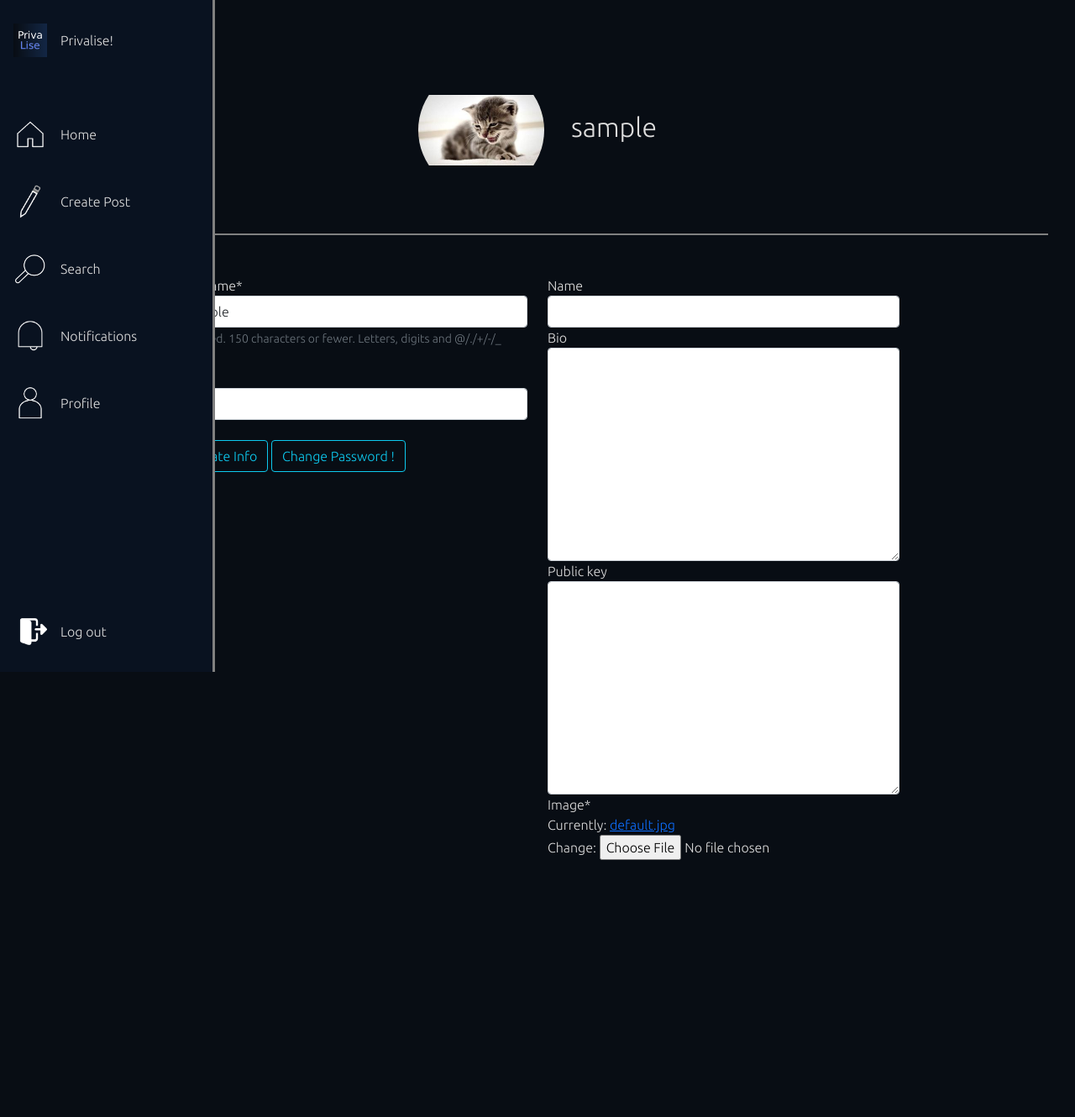
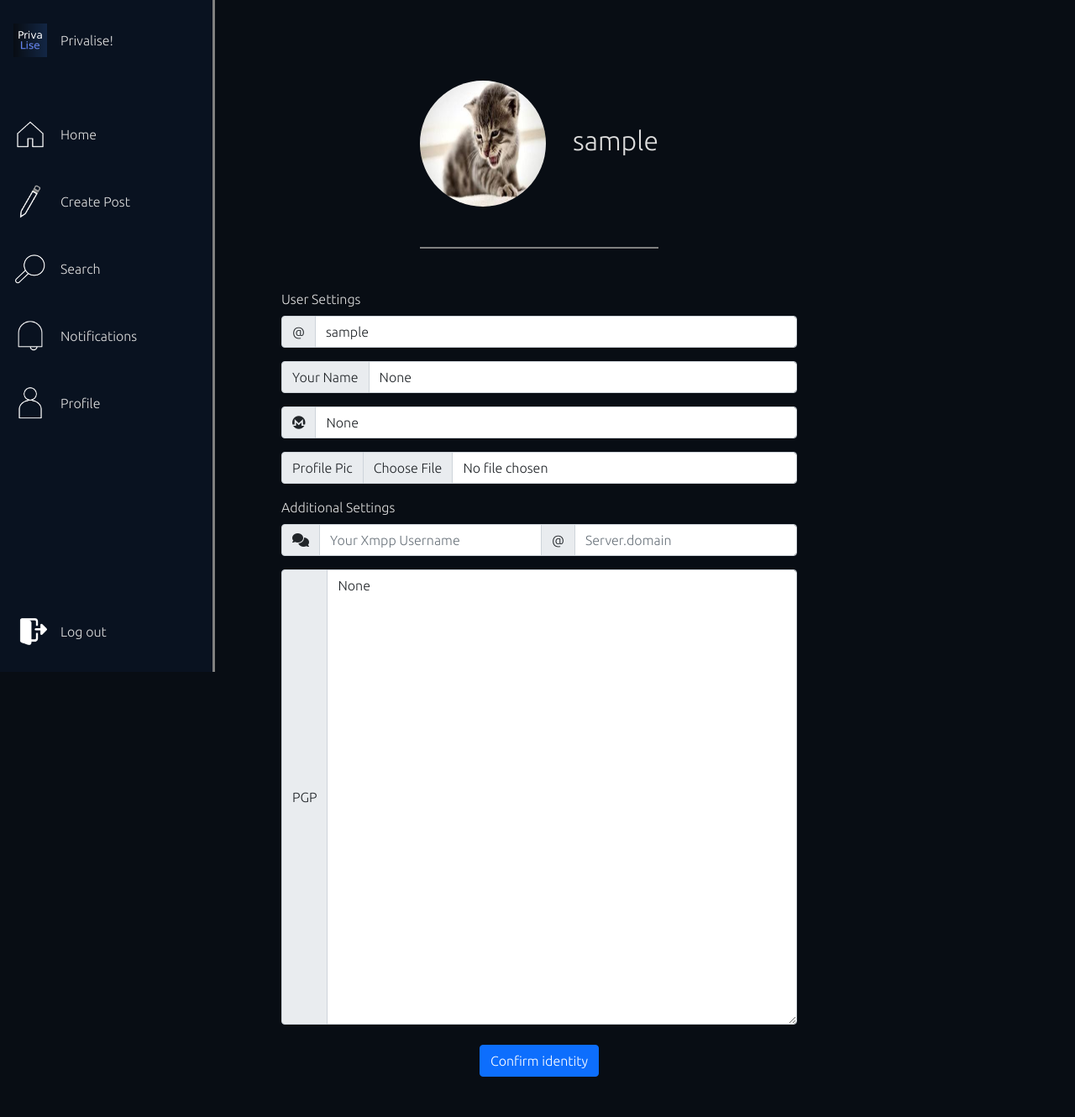
Before and after one commit to mohabgabber/privalise-network, a Django app: page /profile/settings/ in a window 1280 px wide. Shown: the whole page at 84% size. Before the commit the page ends 1024 px from the top, so only its background shows below. Run offline with Django 3.2, Linux system fonts and the light colour scheme; the visitor is signed in with stand-in values (Sample User, id 1); some libraries are stand-ins or nearby versions.

Commit message:
fixed settings fileds

```diff
--- a/privalises/posts/forms.py
+++ b/privalises/posts/forms.py
@@ -10,7 +10,7 @@ from django.contrib.auth.models import User
 class ProfileUpdteForm(forms.ModelForm):
     class Meta:
         model = Profile
-        fields = ['name', 'bio', 'public_key', 'image']
+        fields = ['name', 'bio', 'monero', 'public_key', 'image']
 
 class CommentForm(forms.ModelForm):
     class Meta:
--- a/privalises/posts/templates/posts/post_list.html
+++ b/privalises/posts/templates/posts/post_list.html
@@ -1,7 +1,7 @@
 {% extends 'posts/base.html' %}
 {% block title %}Privalise!, Where Everything Is Awesome{% endblock title %}
 {% block content %}
-	<main class="container-fluid mx-auto content">
+	<main class="w-100 container-fluid mx-auto content">
 		<div class="mx-auto logo-text">
 		  <div>Priva<span>Lise</span></div>
 		</div>
--- a/privalises/posts/templates/posts/profile.html
+++ b/privalises/posts/templates/posts/profile.html
@@ -1,7 +1,7 @@
 {% extends 'posts/base.html' %}
 {% block title %}@{{ user.username }} Profile, On Privalise!{% endblock title %}
 {% block content %}
-	<main class="container-fluid mx-auto content">
+	<main class="w-100 container-fluid mx-auto content">
 		<section class="profile">
 			<div class="picture-container">
 				<img class="profile-picture" src="{{ user.profile.image.url }}">
@@ -36,6 +36,7 @@
 		            <br/><br/>
 	            {% endif %}
             {% endif %}
+
 		</section>
 		<div class="infinite-container w-50">
 			{% for post in posts %}
--- a/privalises/posts/templates/posts/settings.html
+++ b/privalises/posts/templates/posts/settings.html
@@ -1,8 +1,9 @@
 {% extends 'posts/base.html' %}
 {% load crispy_forms_tags %}
+{% block title %}Edit Your Settings On Privalise!, Where Everything Is Awesome{% endblock title %}
 {% block content %}
 <br><br>
-<main class="mx-auto">
+<main class="container-fluid content mx-auto">
     <div class='profile'>
       <div class="picture-container">
         <img class="profile-picture" src="{{ user.profile.image.url }}">
@@ -10,29 +11,52 @@
       <h2 class='account-heading'>{{ user.username }}</h2>
       <h2 class='text-secondary'>{{ profile.name }}</h2>
       <p>{{ profile.bio }}</p>
-
     </div>
     <div class="mx-auto">
   <form method="POST" enctype='multipart/form-data' id='forms'>
+
     {% csrf_token %}
-        <filedset class='form-group settings'>
 
-    <div class="container">
-      <div class="row">
-        <div class="col">
-         {{ u_form|crispy }}<br/>
-         <button type="submit" class="btn btn-outline-info">Update Info</button>
-         <a href="{% url 'password-change' %}" class='btn btn-outline-info'>Change Password !</a>
-        </div>
-        <div class="col">
-        {{ p_form|crispy }}
-        </div>
+    <label for="basic-url" class="form-label">User Settings</label>
+
+    <div class="input-group mb-3">
+      <span class="input-group-text" id="basic-addon1">@</span>
+      <input type="text" name="username" value="{{ request.user.username }}" class="form-control" placeholder="Username" aria-label="Username" aria-describedby="basic-addon1">
     </div>
 
+    <div class="input-group mb-3">
+      <span class="input-group-text" id="basic-addon2">Your Name</span>
+      <input type="text" value="{{ request.user.profile.name }}" class="form-control" name="name" placeholder="Your Name!" aria-label="Recipient's username" aria-describedby="basic-addon2">
+    </div>
+
+    <div class="input-group mb-3">
+      <span class="input-group-text" id="basic-addon3"><i class="fab fa-monero"></i></span>
+      <input type="text" class="form-control" value="{{ request.user.profile.monero }}" name="monero" placeholder="Your Monero (XMR) Address" id="basic-url" aria-describedby="basic-addon3">
+    </div>
+
+    <div class="input-group mb-3">
+      <label class="input-group-text" for="inputGroupFile01">Profile Pic</label>
+      <input type="file" class="form-control" id="inputGroupFile01" name="image">
+    </div>
+
+    <label for="basic-url" class="form-label">Additional Settings</label>
+
+    <div class="input-group mb-3">
+      <span class="input-group-text"><i class="fas fa-comments"></i></span>
+      <input type="text" class="form-control" placeholder="Your Xmpp Username" aria-label="Username">
+      <span class="input-group-text">@</span>
+      <input type="text" class="form-control" placeholder="Server.domain" aria-label="Server">
+    </div>
+
+    <div class="input-group">
+      <span class="input-group-text">PGP</span>
+      <textarea class="form-control" cols="11" rows="22" aria-label="With textarea" name="public_key" placeholder="Your Public Key">{{ request.user.profile.public_key }}</textarea>
+    </div>
     <br/>
+    <center>
+      <button type="submit" class="btn btn-primary mb-3">Confirm identity</button>
+    </center>
 
-        </fieldset>
-
-   </form></div>
+  </form>
 </main>
 {% endblock content %}
--- a/privalises/posts/urls.py
+++ b/privalises/posts/urls.py
@@ -1,7 +1,7 @@
 from django.urls import path
 #from django.conf import settings
 #from django.conf.urls.static import static
-from .views import AddFavourites, AddLike, RemoveNotification, ListNotifications, AddDislike, PostNotification, FollowNotification,  Search, AddCommentLike, AddCommentDislike, CommentReply, ProfileView, get_profile_view_by_username, settings, AddFollower, RemoveFollower, PostListView, PostCreateView, PostDetailView, PostUpdateView, PostDeleteView, CommentDeleteView
+from .views import AddFavourites, RemoveNotification, ListNotifications, PostNotification, FollowNotification,  Search, AddCommentLike, AddCommentDislike, ProfileView, settings, AddFollower, RemoveFollower, PostListView, PostCreateView, PostDetailView, PostUpdateView, PostDeleteView, CommentDeleteView
 urlpatterns = [
     path('', PostListView.as_view(), name='home'),
     path('post/<int:pk>/', PostDetailView.as_view(), name='post-detail'),
@@ -12,17 +12,16 @@ urlpatterns = [
     path('profile/<str:username>/', ProfileView.as_view(), name='profile'),
     path('profile/remove/follower/<str:username>/', RemoveFollower.as_view(), name='remove-follower'),
     path('profile/add/follower/<str:username>/', AddFollower.as_view(), name='add-follower'),
-    path('post/add/like/', AddLike, name='add-like'),
+    #path('post/add/like/', AddLike, name='add-like'),
     path('post/remove/comment/like/<int:post_pk>/<int:pk>/', AddCommentLike.as_view(), name='add-comment-like'),
     path('post/add/comment/like/<int:post_pk>/<int:pk>/', AddCommentDislike.as_view(), name='add-comment-dislike'),
-    path('post/add/comment/reply/<int:post_pk>/<int:pk>/', CommentReply.as_view(), name='add-comment-reply'),
-    path('post/remove/like/', AddDislike, name='add-dislike'),
+    #path('post/add/comment/reply/<int:post_pk>/<int:pk>/', CommentReply.as_view(), name='add-comment-reply'),
+    #path('post/remove/like/', AddDislike, name='add-dislike'),
     path('search/', Search.as_view(), name='search'),
     path('fav/add/<int:id>/', AddFavourites, name='add-fav'),
-    path('profile/<str:username>/', get_profile_view_by_username, name='profile-by-username'),
     path('post/create', PostCreateView.as_view(), name='post-create'),
     path('notification/<int:notification_pk>/post/<int:post_pk>/', PostNotification.as_view(), name='post-notification'),
-    path('notification/<int:notification_pk>/profile/<int:profile_pk>/', FollowNotification.as_view(), name='follow-notification'),
+    path('notification/<int:notification_pk>/profile/<str:username>/', FollowNotification.as_view(), name='follow-notification'),
     path('notification/delete/<int:notification_pk>/', RemoveNotification.as_view(), name='notification-delete'),
     path('notification/list/', ListNotifications.as_view(), name='notifications-list'),
 
--- a/privalises/posts/views.py
+++ b/privalises/posts/views.py
@@ -122,19 +122,27 @@ class PostDeleteView(LoginRequiredMixin, UserPassesTestMixin, DeleteView):
         return False
 @login_required
 def settings(request):
-     if request.method == 'POST':
-         u_form = UserUpdateForm(request.POST, instance=request.user)
-         p_form = ProfileUpdteForm(request.POST, request.FILES, instance=request.user.profile)
-         if u_form.is_valid() and p_form.is_valid():
-             u_form.save()
-             p_form.save()
-             messages.success(request, f'your account has been updated')
-             return redirect('home')
-     else:
-         u_form = UserUpdateForm(instance=request.user)
-         p_form = ProfileUpdteForm(instance=request.user.profile)
-     context = {'u_form': u_form, 'p_form': p_form}
-     return render(request, 'posts/settings.html', context)
+    if request.method == 'POST':
+        u_form = UserUpdateForm(request.POST, instance=request.user)
+        p_form = ProfileUpdteForm(request.POST, request.FILES, instance=request.user.profile)
+        if u_form.is_valid() and p_form.is_valid():
+            userform = u_form.save(commit=False)
+            profileform = p_form.save(commit=False)
+            u_form.username = request.POST.get('username')
+            p_form.name = request.POST.get('name')
+            p_form.monero = request.POST.get('monero')
+            p_form.bio = request.POST.get('bio')
+            p_form.public_key = request.POST.get('public_key')
+            p_form.image = request.POST.get('image')
+            u_form.save()
+            p_form.save()
+            messages.success(request, f'your account has been updated')
+            return redirect('profile', username=request.user)
+    else:
+        u_form = UserUpdateForm(instance=request.user)
+        p_form = ProfileUpdteForm(instance=request.user.profile)
+    context = {'u_form': u_form, 'p_form': p_form}
+    return render(request, 'posts/settings.html', context)
 class CommentDeleteView(LoginRequiredMixin, UserPassesTestMixin, DeleteView):
     model = Comment
     template_name = 'posts/comments_delete.html'
@@ -148,7 +156,7 @@ class CommentDeleteView(LoginRequiredMixin, UserPassesTestMixin, DeleteView):
         return False
 class PostUpdateView(LoginRequiredMixin, UserPassesTestMixin, UpdateView):
     model = Post
-    fields = ['content', 'image']
+    fields = ['content']
     def form_valid(self, form):
         form.instance.author = self.request.user
         form.instance.save()
@@ -246,70 +254,6 @@ class AddCommentDislike(LoginRequiredMixin, View):
             comment.dislikes.remove(request.user)
         next = request.POST.get("next", '/')
         return HttpResponseRedirect(next)
-class CommentReply(LoginRequiredMixin, View):
-    def post(self, request, post_pk, pk, *args, **kwargs):
-        post = Post.objects.get(pk=post_pk)
-        parent_comment = Comment.objects.get(pk=pk)
-        form = CommentForm(request.POST)
-        if form.is_valid():
-            new_comment = form.save(commit=False)
-            new_comment.author = request.user
-            new_comment.post = post
-            new_comment.parent = parent_comment
-            new_comment.save()
-        notification = Notification.objects.create(notification_type=2, from_user=request.user, to_user=parent_comment.author, comment=new_comment)
-        return redirect('post-detail', pk=post_pk)
-@ login_required
-def AddDislike(request):
-    if request.POST.get('action') == 'post':
-        result = ''
-        id = int(request.POST.get('postid'))
-        post = get_object_or_404(Post, id=id)
-        is_like = False
-        for like in post.likes.all():
-            if like == request.user:
-                is_like = True
-                break
-        if is_like:
-            post.likes.remove(request.user)
-        is_dislike = False
-        if post.dislikes.filter(id=request.user.id).exists():
-            post.dislikes.remove(request.user)
-            post.like_count += 1
-            result = post.like_count
-            post.save()
-        else:
-            post.dislikes.add(request.user)
-            post.like_count -= 1
-            result = post.like_count
-            post.save()
-        return JsonResponse({'result': result, })
-@login_required
-def AddLike(request):
-    if request.POST.get('action') == 'post':
-        result = ''
-        id = int(request.POST.get('postid'))
-        post = get_object_or_404(Post, id=id)
-        is_dislike = False
-        for dislike in post.dislikes.all():
-            if dislike == request.user:
-                is_dislike = True
-                break
-        if is_dislike:
-            post.dislikes.remove(request.user)
-        is_like = False
-        if post.likes.filter(id=request.user.id).exists():
-            post.likes.remove(request.user)
-            post.like_count -= 1
-            result = post.like_count
-            post.save()
-        else:
-            post.likes.add(request.user)
-            post.like_count += 1
-            result = post.like_count
-            post.save()
-            notification = Notification.objects.create(notification_type=1, from_user=request.user, to_user=post.author, post=post)
-        return JsonResponse({'result': result, })
 @login_required
 def FavouritesList(request):
     new = Post.newmanager.filter(favourites=request.user)
@@ -324,12 +268,6 @@ def AddFavourites(request, id):
         post.favourites.add(request.user)
         messages.success(request, f'Post Is MarkaLised! Amazing :D')
     return HttpResponseRedirect(request.META['HTTP_REFERER'])
-def get_profile_view_by_username(request, username):
-    if request.method == 'GET':
-        users = User.objects.filter(username=username)
-        if users:
-            return redirect('profile', pk=users[0].id)
-        return redirect('profile', pk=0)
 class PostNotification(View):
     def get(self, request, notification_pk, post_pk, *args, **kwargs):
         notification = Notification.objects.get(pk=notification_pk)
@@ -338,9 +276,10 @@ class PostNotification(View):
         notification.save()
         return redirect('post-detail', pk=post_pk)
 class FollowNotification(View):
-    def get(self, request, notification_pk, profile_pk, *args, **kwargs):
+    def get(self, request, notification_pk, username, *args, **kwargs):
         notification = Notification.objects.get(pk=notification_pk)
-        profile = Profile.objects.get(pk=profile_pk)
+        user = User.objects.get(username=username)
+        profile = user.profile
         notification.user_has_seen = True
         notification.save()
         return redirect('profile', pk=profile_pk)
--- a/privalises/static/css/profile/page.css
+++ b/privalises/static/css/profile/page.css
@@ -36,5 +36,5 @@ main {
 	height: 100%;
 	width: 100%;
 
-	object-fit: scale-down;
+	object-fit: inherit;
 }
```
Also changed, not shown: privalises/posts/models.py (+1 -6 lines), privalises/media/profile_pics/external-content.duckduckgo.com.jpg (deleted), privalises/media/profile_pics/external-content.duckduckgo.com_G4NQnFc.jpg (deleted), privalises/media/profile_pics/external-content.duckduckgo.com_cybE8Sx.jpg (deleted), privalises/media/profile_pics/kjl.jpg (deleted), privalises/media/profile_pics/kjl_ILUUgTg.jpg (deleted), privalises/media/profile_pics/kjl_ljmyQLO.jpg (deleted). Lines whose indentation alone changed are shown as unchanged.
